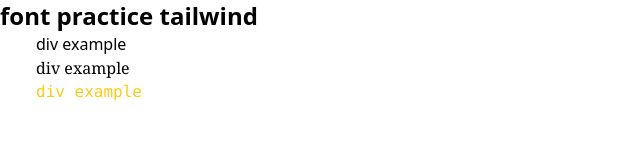
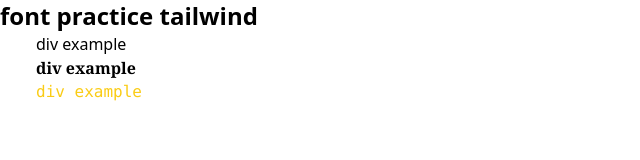
Before and after one commit to WajidMohammed9951/tailwind-fonts, a website: page index.html in a window 1280 px wide. Shown: the full height of the page, 0-640 px from the left. Drawn offline with nearby package versions, Linux system fonts and the light colour scheme.

Commit message:
done with all fonts section

```diff
--- a/index.html
+++ b/index.html
@@ -12,7 +12,7 @@
 <body>
     <h1 class="font-bold text-2xl">font practice tailwind</h1>
     <div class="mx-9 font-sans">div example</div>
-    <div class="mx-9 font-serif	" >div example</div>
+    <div class="mx-9 font-serif	font-bold" >div example</div>
     <div class="mx-9 font-mono	text-yellow-400">div example</div>
 
 </body>
```
